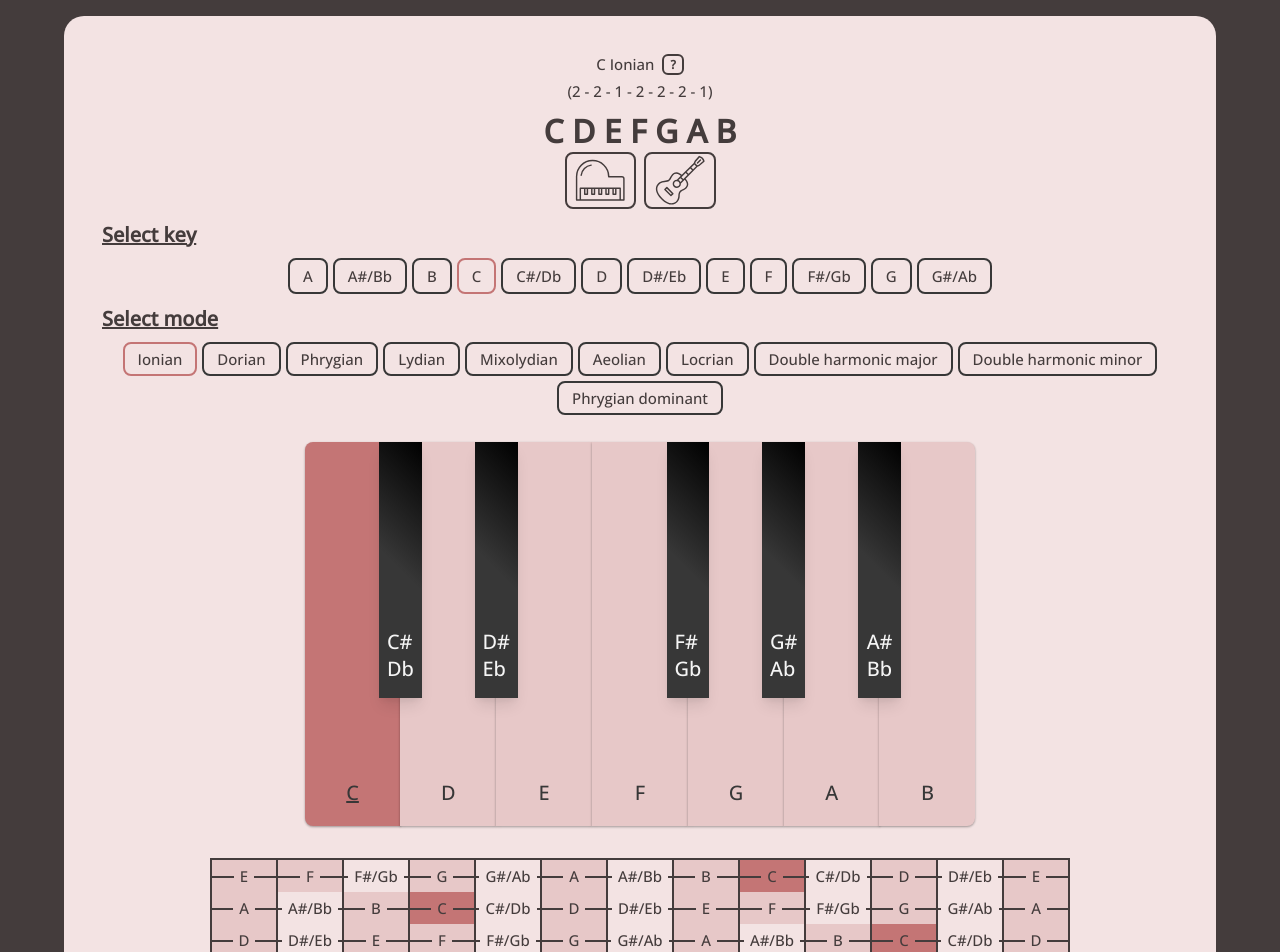
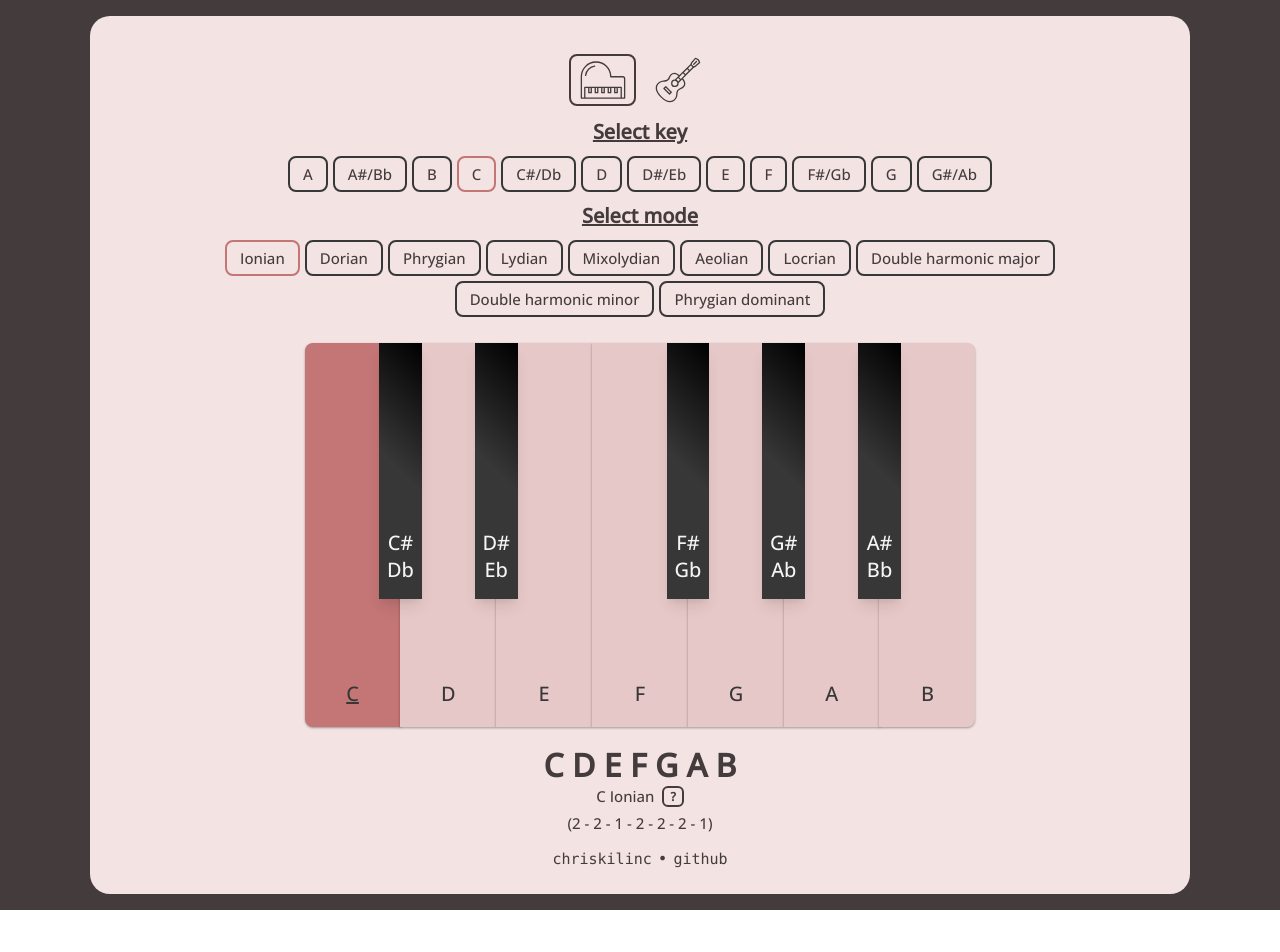
Before and after one commit to chriskilinc/scale-theory, a React (Create React App) app: page / in a window 1280 px wide. Shown: the top 952 px of the page. After the commit the page ends 910 px from the top, so only its background shows below. Built offline with nearby package versions, Linux system fonts and the light colour scheme.

Commit message:
Minor rearrangement and styling

```diff
--- a/src/App.css
+++ b/src/App.css
@@ -18,6 +18,10 @@
   --text-size-h3: 20px;
   --container-padding: 0.75em 0.75em 0 0.75em;
   --scale-view-item-margin: 2.5px;
+  --guitar-scale: 1;
+  --scale-view-key-padding: 6px 13px;
+  --scale-view-key-padding: 6px 13px;
+  --instruments-svg-size: 3rem;
 }
 
 .App {
@@ -42,6 +46,7 @@
 }
 
 .main {
+  text-align: center;
 }
 
 .navigation {
@@ -65,10 +70,6 @@
 }
 .search:focus {
   border-color: var(--color-white);
-}
-
-.header-content {
-  text-align: center;
 }
 
 header h2 {
@@ -110,11 +111,12 @@ header h2 {
   color: var(--color-text);
 }
 
-.header-content {
+.scale-info {
   display: flex;
   flex-direction: column;
   justify-content: center;
   align-items: center;
+  margin-bottom: 1rem;
 }
 
 a.icon {
@@ -127,8 +129,8 @@ a.icon.visible {
   border-color: var(--color-brown);
 }
 a.icon svg {
-  height: 3.5em;
-  width: 3.5em;
+  height: var(--instruments-svg-size);
+  width: var(--instruments-svg-size);
   fill: var(--color-brown);
 }
 
@@ -136,6 +138,9 @@ a.icon svg {
 .scales-view {
   display: flex;
   flex-direction: column;
+}
+.scale-view {
+  max-width: 80vw;
 }
 .scale-view h3 {
   text-decoration: underline;
@@ -147,7 +152,7 @@ a.icon svg {
   padding: 0.5em 0;
 }
 .scale-view .keys .key {
-  padding: 6px 13px;
+  padding: var(--scale-view-key-padding);
   margin: var(--scale-view-item-margin);
   border: 2px solid var(--piano-color-secondary);
   border-radius: var(--ui-border-radius);
@@ -164,7 +169,7 @@ a.icon svg {
   padding: 0.5em 0;
 }
 .scale-view .modes .mode {
-  padding: 5px 13px;
+  padding: var(--scale-view-key-padding);
   margin: var(--scale-view-item-margin);
   border: 2px solid var(--piano-color-secondary);
   border-radius: var(--ui-border-radius);
@@ -241,6 +246,7 @@ a.icon svg {
 
 /* GUITAR */
 .guitar {
+  transform: scale(var(--guitar-scale));
 }
 
 .guitar .guitar-container {
@@ -258,7 +264,6 @@ a.icon svg {
   display: flex;
   justify-content: center;
   align-items: center;
-  /* flex-direction: row; */
   border-right: 2px solid var(--color-brown);
   width: 4rem;
   height: 2rem;
@@ -266,6 +271,13 @@ a.icon svg {
 .guitar .guitar-container .string .note[fret="0"] {
   border-left: 2px solid var(--color-brown);
 }
+.guitar .guitar-container .string .note[active=true]{
+  background-color: var(--piano-color-active);
+}
+.guitar .guitar-container .string .note[iskey=true]{
+  background-color: var(--piano-color-isKey);
+}
+
 .guitar .guitar-container .string .note p {
   text-align: center;
   flex: 1;
@@ -288,16 +300,8 @@ a.icon svg {
 
 .guitar .guitar-container .string .note span{
   background-color: var(--color-white);
-  padding: 4px 6px  ;
+  padding: 0px 2px;
 }
-
-.guitar .guitar-container .string .note[active=true]{
-  background-color: var(--piano-color-active);
-}
-.guitar .guitar-container .string .note[iskey=true]{
-  background-color: var(--piano-color-isKey);
-}
-
 .guitar .guitar-container .string .note[active=true] span{
   background-color: var(--piano-color-active);
 }
@@ -380,6 +384,8 @@ a.icon svg {
     --piano-key-white-height: 10em;
     --piano-key-margin: -0.56em;
     --piano-key-font-size: 14px;
+    --guitar-scale: 0.4;
+    --scale-view-key-padding: 0 6px;
   }
 }
 
@@ -391,7 +397,8 @@ a.icon svg {
     --piano-key-white-height: 12em;
     --piano-key-margin: -0.67em;
     --piano-key-font-size: 16px;
-
+    --guitar-scale: 0.5;
+    --scale-view-key-padding: 0 6px;
   }
 }
 
@@ -402,6 +409,8 @@ a.icon svg {
   * {
     --piano-key-white-height: 16em;
     --piano-key-margin: -0.89em;
+    --guitar-scale: 0.7;
+    --scale-view-key-padding: 0 6px;
   }
 }
 
@@ -412,9 +421,10 @@ a.icon svg {
   * {
     --piano-key-white-height: 20em;
     --piano-key-margin: -1.12em;
+    --guitar-scale: 0.8;
+    --scale-view-key-padding: 3px 9px;
   }
 }
-
 
 @media only screen
   and (max-width: 1200px)
--- a/src/App.js
+++ b/src/App.js
@@ -9,13 +9,10 @@ function App() {
   const [selectedMode, setSelectedMode] = useState(modes[0].name);
   const [scale, setScale] = useState();
   const [piano, setPiano] = useState([]);
-
   const [guitar, setGuitar] = useState({ strings: ["E", "A", "D", "G", "B", "E"], frets: 12 });
 
-
-  const [pianoVisible, setPianoVisible] = useState(true);
-  const [guitarVisible, setGuitarVisible] = useState(true);
   const [scalesVisible, setScalesVisible] = useState(true);
+  const [toggleInstrument, setToggleInstrument] = useState(true);  // true = piano / false = guitar
   const [instrumentsVisible, setInstrumentsVisible] = useState(true);
 
   const getArrangedChromaticScaleByKey = (key) => {
@@ -80,18 +77,13 @@ function App() {
           </div> */}
             </nav>
 
-            <section className="header-content">
-              <p id="scale-name">{scale.name}  <span className="tooltip tooltip-bottom" data-tooltip={scale.altNames}>?</span></p>
-              <p>({scale.intervals.join(" - ")})</p>
-              <h2>{scale.notes.join(" ")}</h2>
-            </section>
 
             {/* TODO: UI/UX */}
             <div className="instruments-options">
-              <a className={`icon ${pianoVisible && "visible"}`} href="#" onClick={() => setPianoVisible(!pianoVisible)}>
+              <a className={`icon ${toggleInstrument && "visible"}`} href="#" onClick={() => setToggleInstrument(true)}>
                 <svg xmlns="http://www.w3.org/2000/svg" width="128" height="128" viewBox="0 0 128 128"><g strokeMiterlimit="10"><path d="M116.687 53.582H86.31a40.887 40.887 0 0 0-81.748 1.453V112.1a1.751 1.751 0 0 0 1.75 1.75h115.375a1.75 1.75 0 0 0 1.75-1.75V60.332a6.757 6.757 0 0 0-6.75-6.75zm-5.832 56.769h-93.7V85.466h7.226v12.443a1.75 1.75 0 0 0 1.75 1.75H32.7a1.75 1.75 0 0 0 1.75-1.75V85.466h7.226v12.443a1.75 1.75 0 0 0 1.75 1.75H50a1.75 1.75 0 0 0 1.75-1.75V85.466h7.226v12.443a1.75 1.75 0 0 0 1.75 1.75h6.564a1.75 1.75 0 0 0 1.75-1.75V85.466h7.226v12.443a1.75 1.75 0 0 0 1.75 1.75h6.569a1.75 1.75 0 0 0 1.75-1.75V85.466h7.226v12.443a1.75 1.75 0 0 0 1.75 1.75h6.568a1.75 1.75 0 0 0 1.75-1.75V85.466h7.226zM27.883 96.159V85.466h3.068v10.693zm17.294 0V85.466h3.069v10.693zm17.3 0V85.466h3.063v10.693zm17.294 0V85.466h3.069v10.693zm17.3 0V85.466h3.068v10.693zm22.876 14.192h-5.582V83.716a1.75 1.75 0 0 0-1.75-1.75h-97.2a1.75 1.75 0 0 0-1.75 1.75v26.635h-5.6V55.035a37.387 37.387 0 0 1 74.773 0v.3a1.75 1.75 0 0 0 1.75 1.75h32.1a3.254 3.254 0 0 1 3.25 3.25z" /><path d="M41.538 25.451A29.734 29.734 0 0 0 15.8 51.7a1.749 1.749 0 0 0 1.546 1.933 1.835 1.835 0 0 0 .2.011 1.75 1.75 0 0 0 1.737-1.557 26.244 26.244 0 0 1 22.72-23.164 1.75 1.75 0 1 0-.455-3.47z" /></g></svg>
               </a>
-              <a className={`icon ${guitarVisible && "visible"}`} href="#" onClick={() => setGuitarVisible(!guitarVisible)}>
+              <a className={`icon ${!toggleInstrument && "visible"}`} href="#" onClick={() => setToggleInstrument(false)}>
                 <svg xmlns="http://www.w3.org/2000/svg" width="128" height="128" viewBox="0 0 128 128">
                   <title>GUITAR</title>
                   <g>
@@ -117,7 +109,7 @@ function App() {
             </section>
 
             <div className={`instruments ${instrumentsVisible ? 'visible' : 'hidden'}`}>
-              <section className={`piano ${pianoVisible ? 'visible' : 'hidden'}`}>
+              <section className={`piano ${toggleInstrument ? 'visible' : 'hidden'}`}>
                 <div className="piano-container">
                   {piano.map((note, i, arr) => {
                     const reactKey = `${note}-${i}`;
@@ -133,7 +125,7 @@ function App() {
                 </div>
               </section>
 
-              <section className={`guitar ${guitarVisible ? 'visible' : 'hidden'}`}>
+              <section className={`guitar ${!toggleInstrument ? 'visible' : 'hidden'}`}>
                 <div className="guitar-container">
                   {
                     guitar.strings.map((string, i, arr) => {
@@ -166,6 +158,13 @@ function App() {
                 </div>
               </section>
             </div>
+
+            <section className="scale-info">
+              <h2>{scale.notes.join(" ")}</h2>
+              <p id="scale-name">{scale.name}  <span className="tooltip tooltip-bottom" data-tooltip={scale.altNames}>?</span></p>
+              <p>({scale.intervals.join(" - ")})</p>
+            </section>
+
             {Contact}
           </main>
         </div>
```
